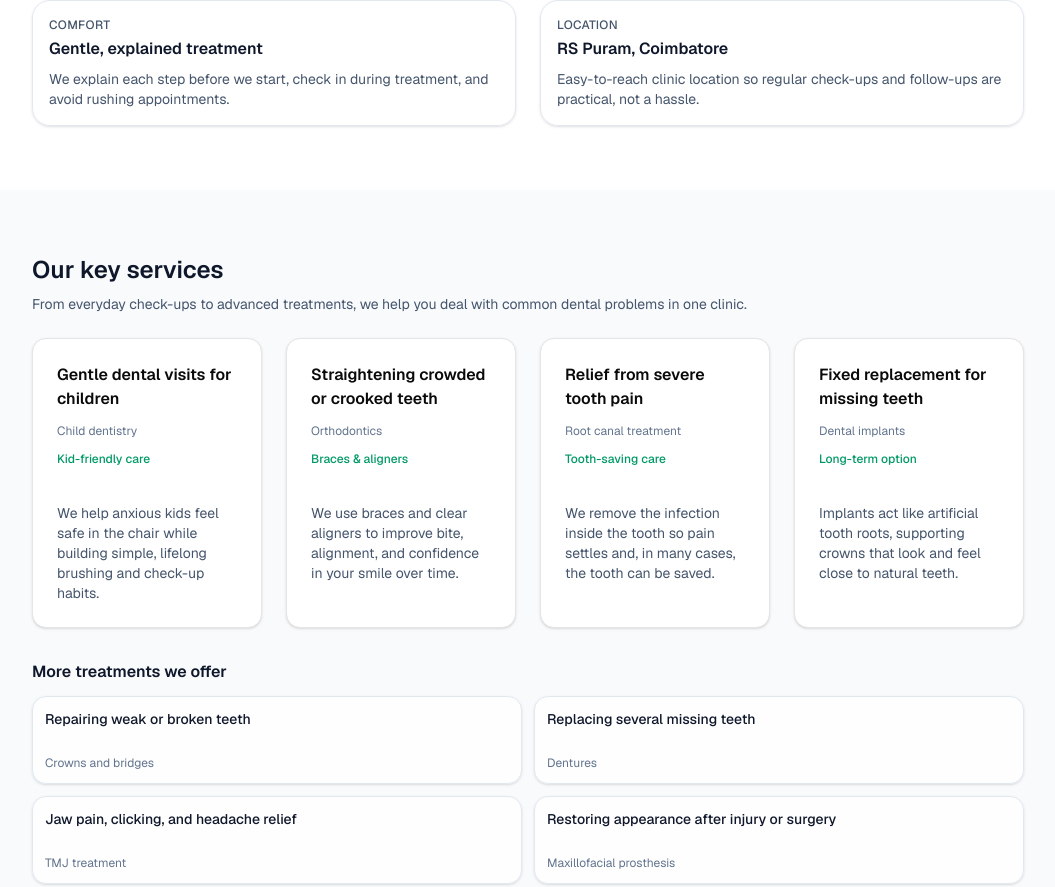
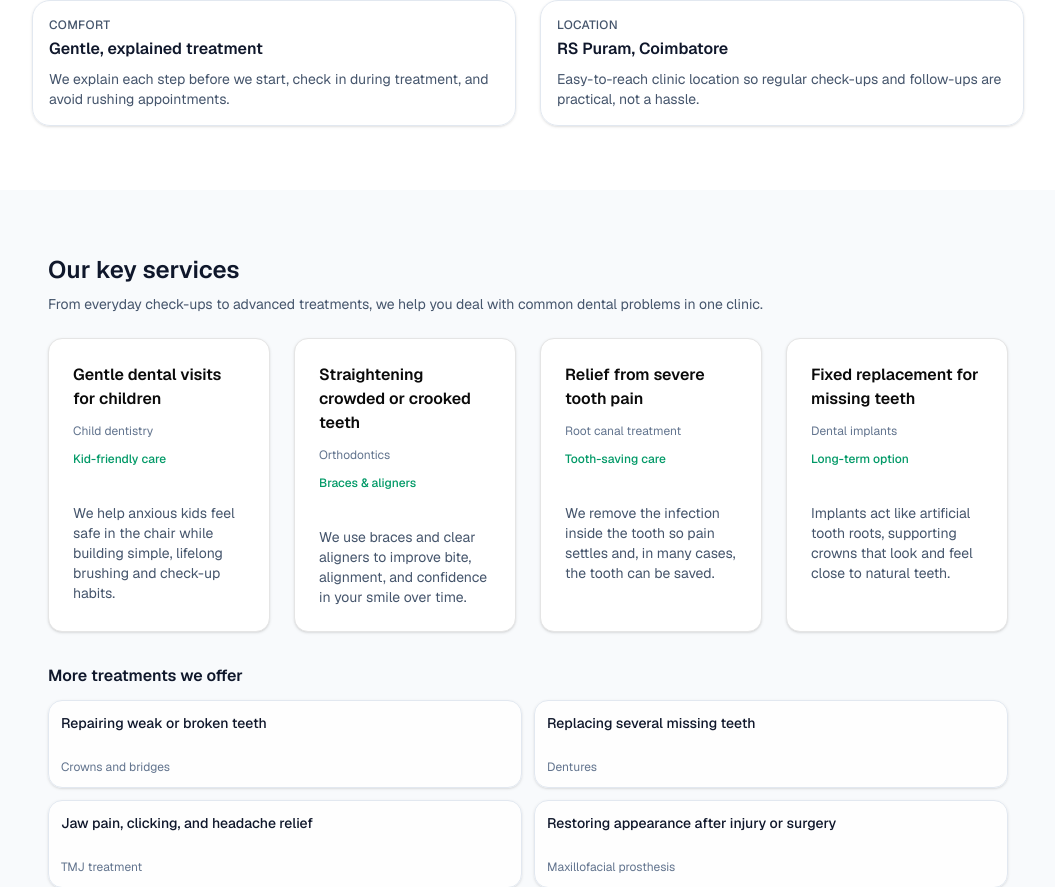
Before and after one commit to fooorrrceee/rr-dental-flip, a Next.js app in the folder landing-course/: page / in a window 1280 px wide. Shown: the part 935-1822 px from the top of the page, without its empty margins (112-1167 px from the left). Built offline with nearby package versions, Linux system fonts and the light colour scheme.

Commit message:
change section element in ServicesSection to Section from app/components/Section.tsx

```diff
--- a/landing-course/app/components/ServicesSection.tsx
+++ b/landing-course/app/components/ServicesSection.tsx
@@ -5,6 +5,7 @@ import {
   CardContent,
 } from "@/components/ui/card";
 import type { Service } from "@/app/dentist-config";
+import {Section} from "@/app/components/Section";
 
 type ServicesSectionProps = {
   title: string;
@@ -21,10 +22,11 @@ export function ServicesSection({ title, intro, services }: ServicesSectionProps
   );
 
   return (
-    <section
+    <Section
       id="services"
-      className="bg-slate-50 py-12 sm:py-16 scroll-mt-16"
-      aria-labelledby="services-heading"
+      ariaLabelledBy="services-heading"
+      background="muted"
+      paddingY="normal"
     >
       <div className="mx-auto max-w-5xl px-4">
         <h2
@@ -87,6 +89,6 @@ export function ServicesSection({ title, intro, services }: ServicesSectionProps
           </div>
         )}
       </div>
-    </section>
+    </Section>
   );
 }
```
